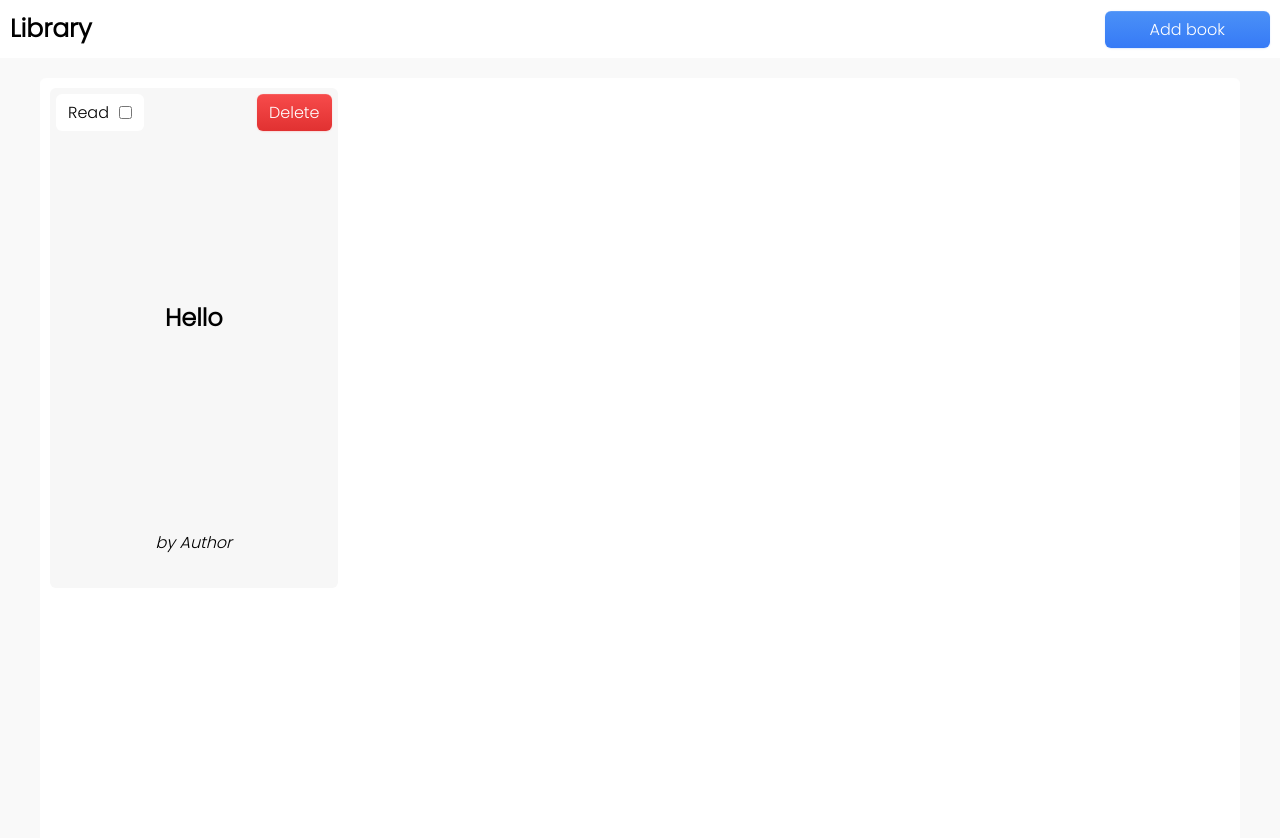
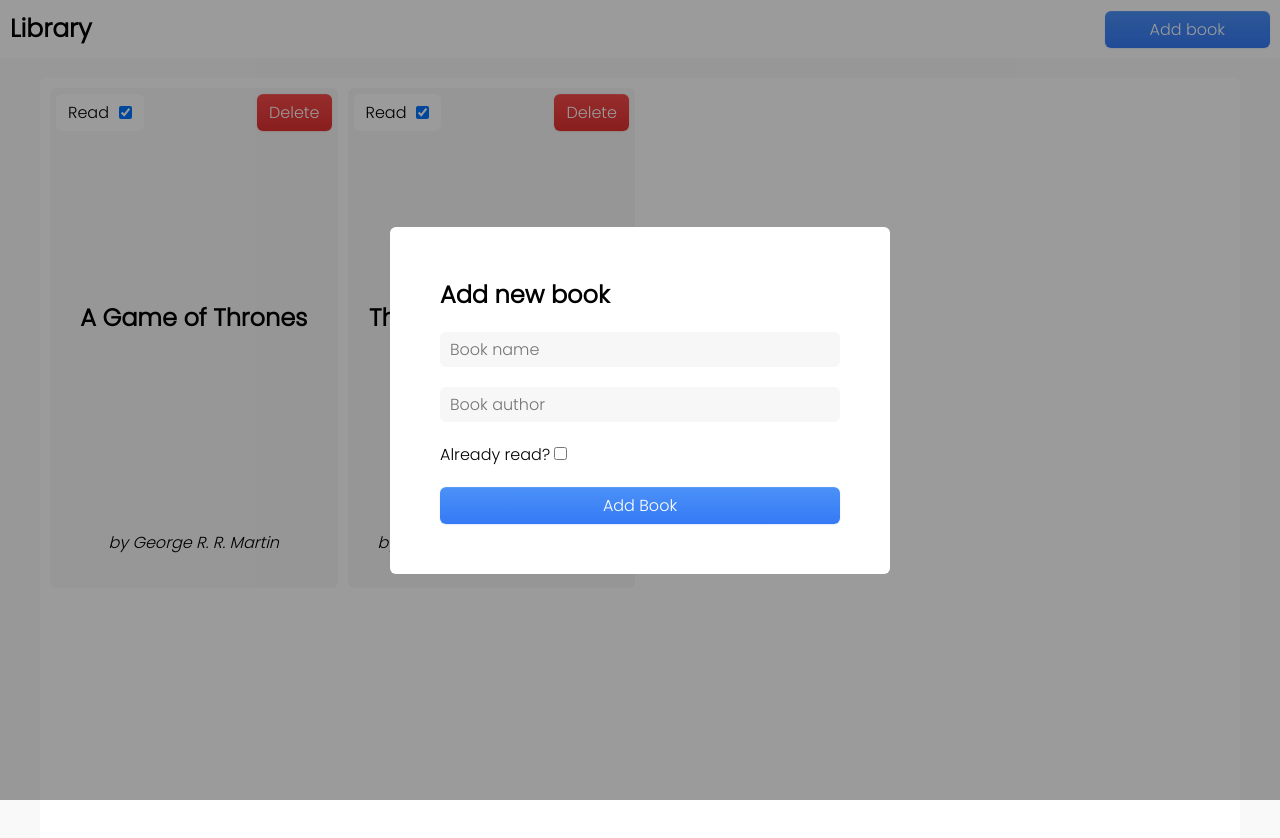
Before and after one commit to kamaladdi34/library, a plain HTML site: page index.html in a window 1280 px wide. Both pictures are taken after a click on the button "Add book". Drawn offline with Linux system fonts and the light colour scheme.

Commit message:
Add UI and functionality to add new books

```diff
--- a/index.html
+++ b/index.html
@@ -19,5 +19,17 @@
       <section class="books-container">
       </section>
     </main>
+    <section class="add-book">
+        <div class="container">
+            <h1>Add new book</h1>
+            <input type="text" placeholder="Book name" class="book-name-input">
+            <input type="text" placeholder="Book author" class="book-author-input">
+            <div class="read">
+                <label for="read">Already read?</label>
+                <input type="checkbox" id="read" class="book-read-input">
+            </div>
+            <button class="create-book-btn">Add Book</button>
+        </div>
+    </section>
   </body>
 </html>
--- a/script.js
+++ b/script.js
@@ -1,8 +1,19 @@
 const addBookButton = document.querySelector('.add-book-btn');
 const booksContainer = document.querySelector('.books-container');
-
+const addBookPoPup = document.querySelector('.add-book');
+const bookNameInput = document.querySelector('.book-name-input');
+const bookAuthorInput = document.querySelector('.book-author-input');
+const bookReadInput = document.querySelector('.book-read-input');
+const createBookButton = document.querySelector('.create-book-btn');
+createBookButton.addEventListener('click',(e)=>{
+    let bookName = bookNameInput.value;
+    let bookAuthor = bookAuthorInput.value;
+    let isRead = bookReadInput.checked;
+    addBookToLibrary(bookName, bookAuthor, isRead);
+    addBookPoPup.style.display = 'none';
+})
 addBookButton.addEventListener('click',(e)=>{
-    console.log(e);
+    addBookPoPup.style.display = 'flex';
 })
 const books = [];
 function Book(name,author,isRead,index,DOMnode){
@@ -13,9 +24,9 @@ function Book(name,author,isRead,index,DOMnode){
     this.DOMnode = DOMnode;
 }
 function addBookToLibrary(name,author,isRead) {
-    books.push(new Book(name,author,isRead,books.length,createBookNode(name,author,books.length)))
+    books.push(new Book(name,author,isRead,books.length,createBookNode(name,author,isRead,books.length)))
 }
-function createBookNode(name,author,index){
+function createBookNode(name,author,isRead,index){
     const bookInfo = document.createElement('div');
     bookInfo.classList.add('book-info');
     const readToggle = document.createElement('div');
@@ -26,6 +37,7 @@ function createBookNode(name,author,index){
     const checkBox = document.createElement('input');
     checkBox.type = 'checkbox';
     checkBox.id = 'read-checkbox' + index;
+    checkBox.checked = isRead;
     readToggle.appendChild(checkBoxLabel);
     readToggle.appendChild(checkBox);
     bookInfo.appendChild(readToggle);
@@ -51,4 +63,5 @@ function createBookNode(name,author,index){
     booksContainer.appendChild(book);
     return book;
 }
-addBookToLibrary('Hello','Author',false)
+addBookToLibrary('A Game of Thrones','George R. R. Martin',true)
+addBookToLibrary('The Lord of the Rings','John Ronald Reuel Tolkien',true)
--- a/style.css
+++ b/style.css
@@ -23,7 +23,7 @@ nav{
     font-size: 25px;
     font-weight: bold;
 }
-.add-book-btn{
+button{
     padding: 6px 45px;
     border-radius: 6px;
     border: none;
@@ -57,6 +57,7 @@ nav{
     display: flex;
     justify-content: center;
     align-items: center;
+    text-align: center;
 }
 .book-info{
     display: flex;
@@ -82,3 +83,30 @@ nav{
     display: flex;
     gap: 10px;
 }
+.add-book{
+    position: fixed;
+    height: 100vh;
+    width: 100vw;
+    top: 0;
+    background-color: rgba(0, 0, 0, 0.394);
+    display: flex;
+    justify-content: center;
+    align-items: center;
+    display: none;
+}
+.add-book > .container{
+    background-color: white;
+    display: flex;
+    flex-direction: column;
+    gap: 20px;
+    width: min(500px,100%);
+    padding: 50px;
+    border-radius: 6px;
+}
+.container > input[type='text']{
+    border: none;
+    background-color: #f7f7f7;
+    padding: 5px 10px;
+    font-size: 16px;
+    border-radius: 6px;
+}
```
